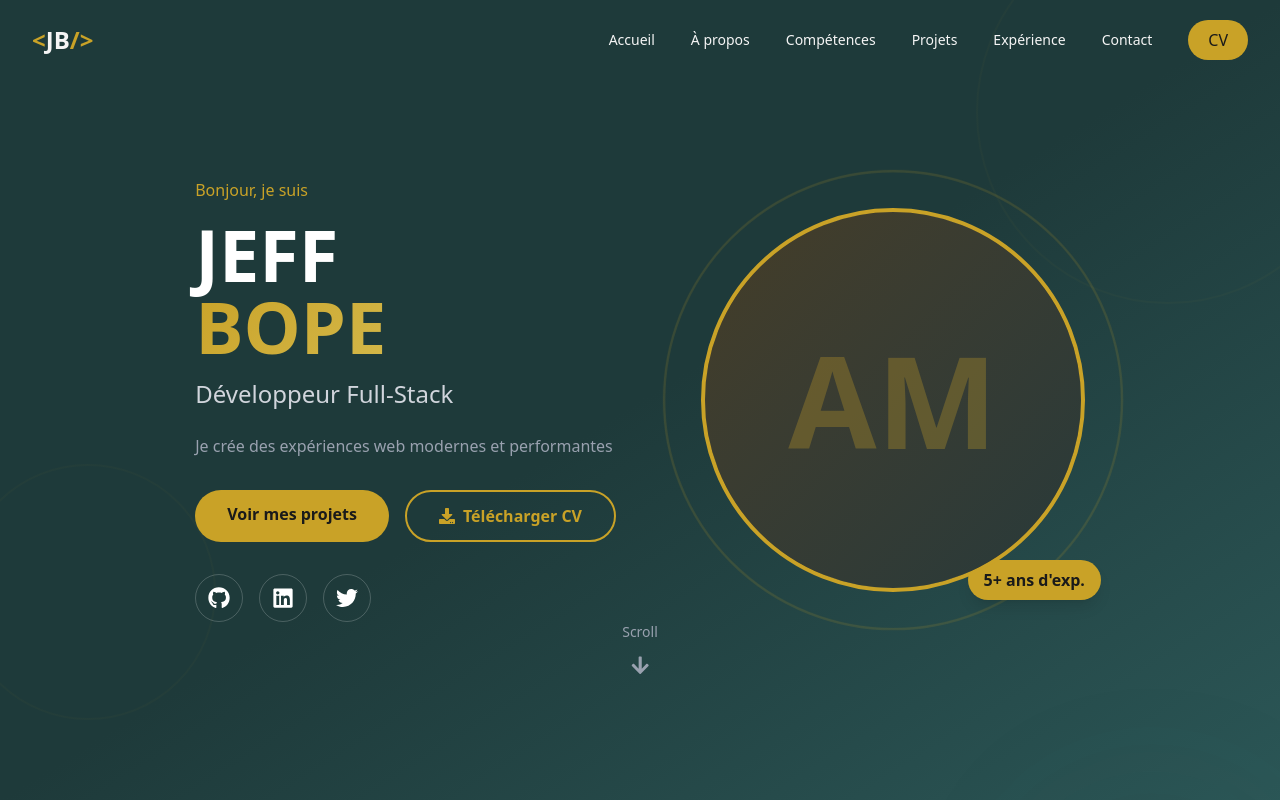
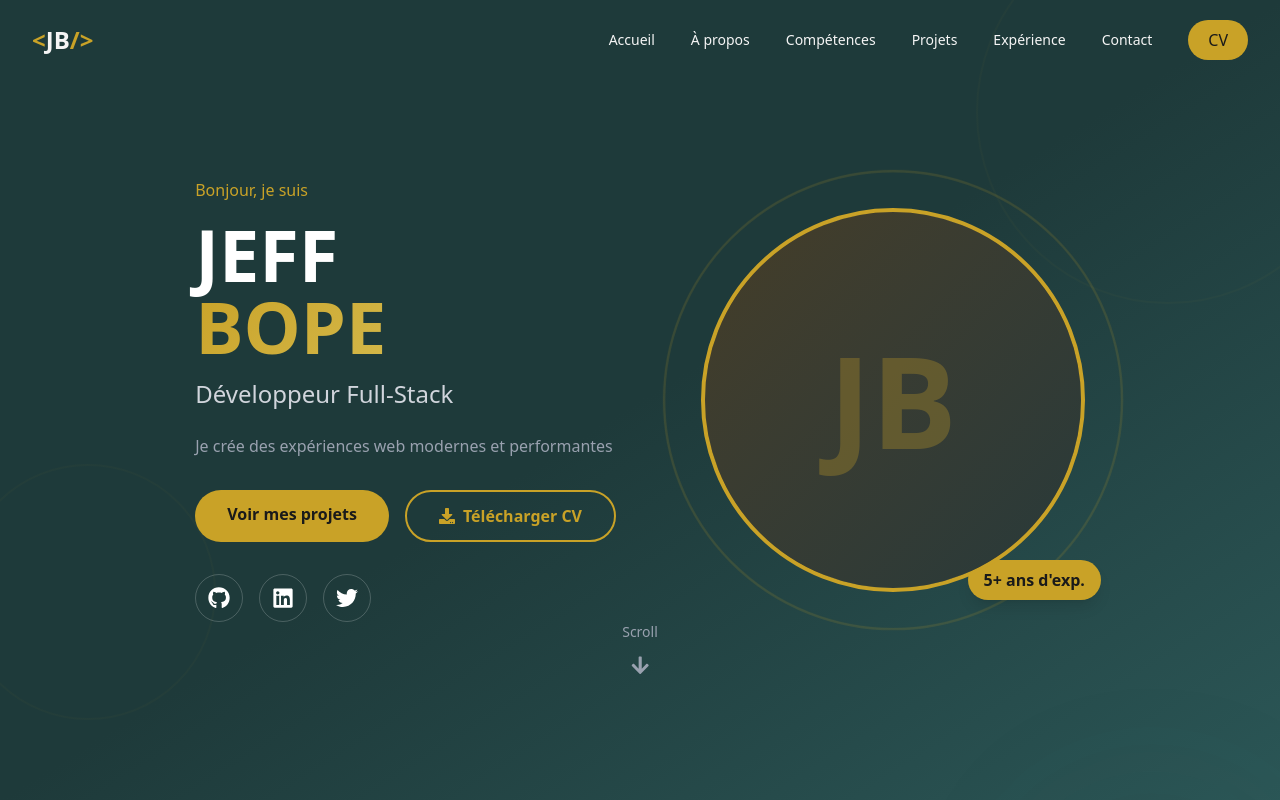
Before and after one commit to JEFFBM7/portefolio, a Next.js app: page / in a window 1280 px wide. Shown: the top 800 px of the page. Built offline with nearby package versions, Linux system fonts and the light colour scheme.

Commit message:
feat: mettre à jour le texte d'affichage dans la section Hero pour refléter les initiales de Jeff Bope

```diff
--- a/src/components/Hero.tsx
+++ b/src/components/Hero.tsx
@@ -144,7 +144,7 @@ export default function Hero() {
               <div className="w-72 h-72 md:w-96 md:h-96 rounded-full overflow-hidden border-4 border-[var(--accent)] relative z-10 bg-[var(--card-bg)]">
                 <div className="w-full h-full bg-gradient-to-br from-[var(--accent)]/20 to-[var(--primary-light)]/40 flex items-center justify-center">
                   <span className="text-8xl md:text-9xl font-bold text-[var(--accent)]/30">
-                    AM
+                    JB
                   </span>
                 </div>
               </div>
```
